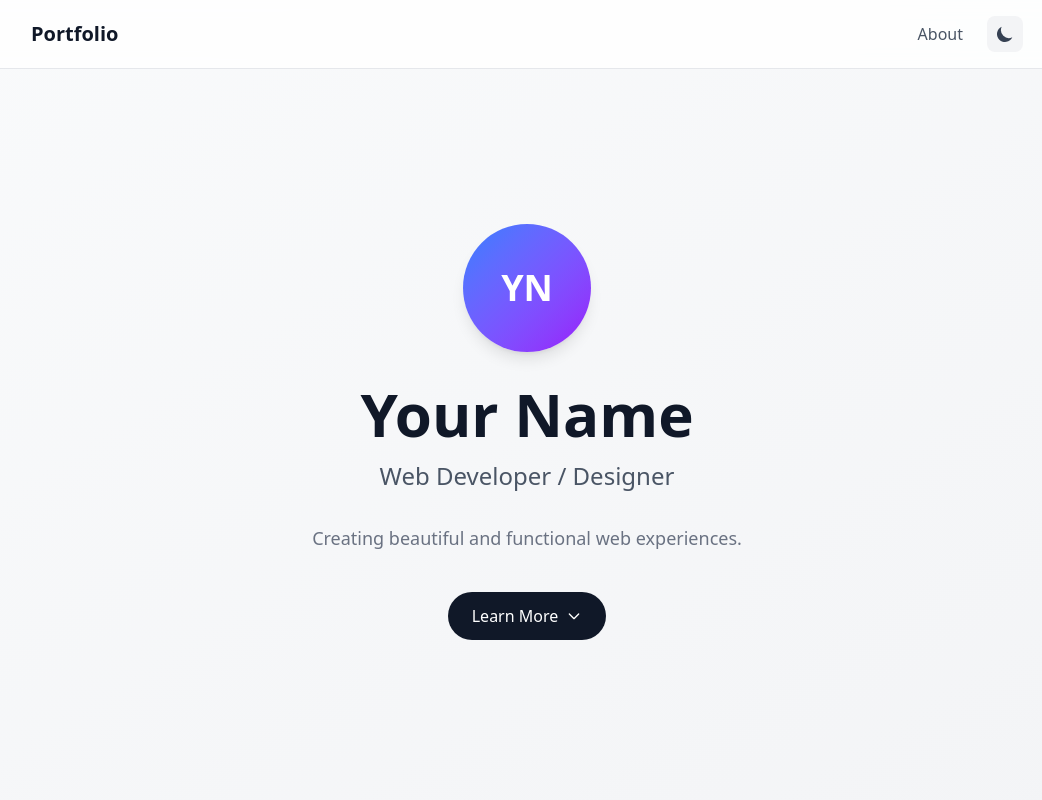
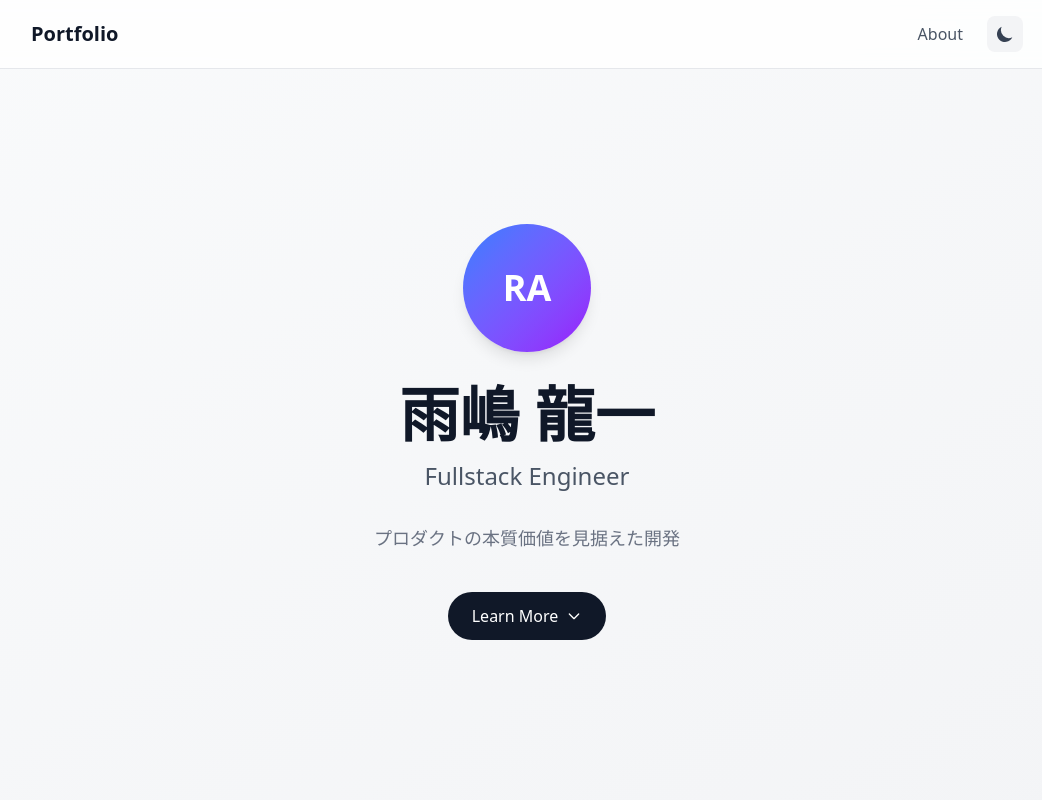
Before and after one commit to smartvain/introduction, a Next.js app: page / in a window 1280 px wide. Shown: the top 800 px of the page, without its empty margins (113-1155 px from the left). Built offline with nearby package versions, Linux system fonts and the light colour scheme.

Commit message:
feat: update Hero with personal profile
- Update name to Ryuichi Amejima
- Update title to Fullstack Engineer
- Add tagline about product development

Co-Authored-By: Claude Opus 4.5 <noreply@anthropic.com>

```diff
--- a/src/components/Hero.tsx
+++ b/src/components/Hero.tsx
@@ -4,17 +4,17 @@ export function Hero() {
       <div className="max-w-4xl mx-auto px-4 text-center">
         <div className="mb-8 animate-fade-in">
           <div className="w-32 h-32 mx-auto mb-6 rounded-full bg-gradient-to-br from-blue-500 to-purple-600 flex items-center justify-center text-white text-4xl font-bold shadow-lg">
-            YN
+            RA
           </div>
         </div>
         <h1 className="text-4xl md:text-6xl font-bold text-gray-900 dark:text-white mb-4 animate-fade-in-up">
-          Your Name
+          雨嶋 龍一
         </h1>
         <p className="text-xl md:text-2xl text-gray-600 dark:text-gray-300 mb-8 animate-fade-in-up animation-delay-200">
-          Web Developer / Designer
+          Fullstack Engineer
         </p>
         <p className="text-lg text-gray-500 dark:text-gray-400 max-w-2xl mx-auto animate-fade-in-up animation-delay-400">
-          Creating beautiful and functional web experiences.
+          プロダクトの本質価値を見据えた開発
         </p>
         <div className="mt-10 animate-fade-in-up animation-delay-600">
           <a
```
